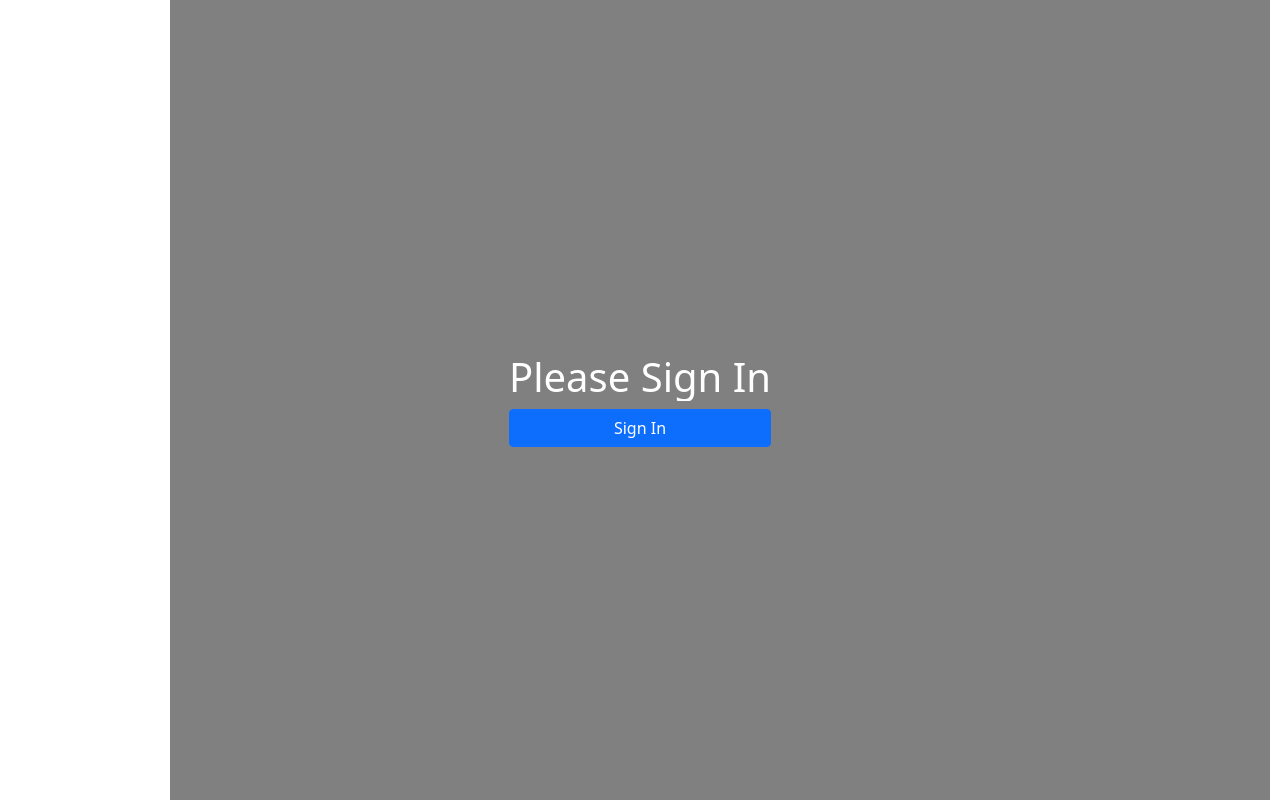
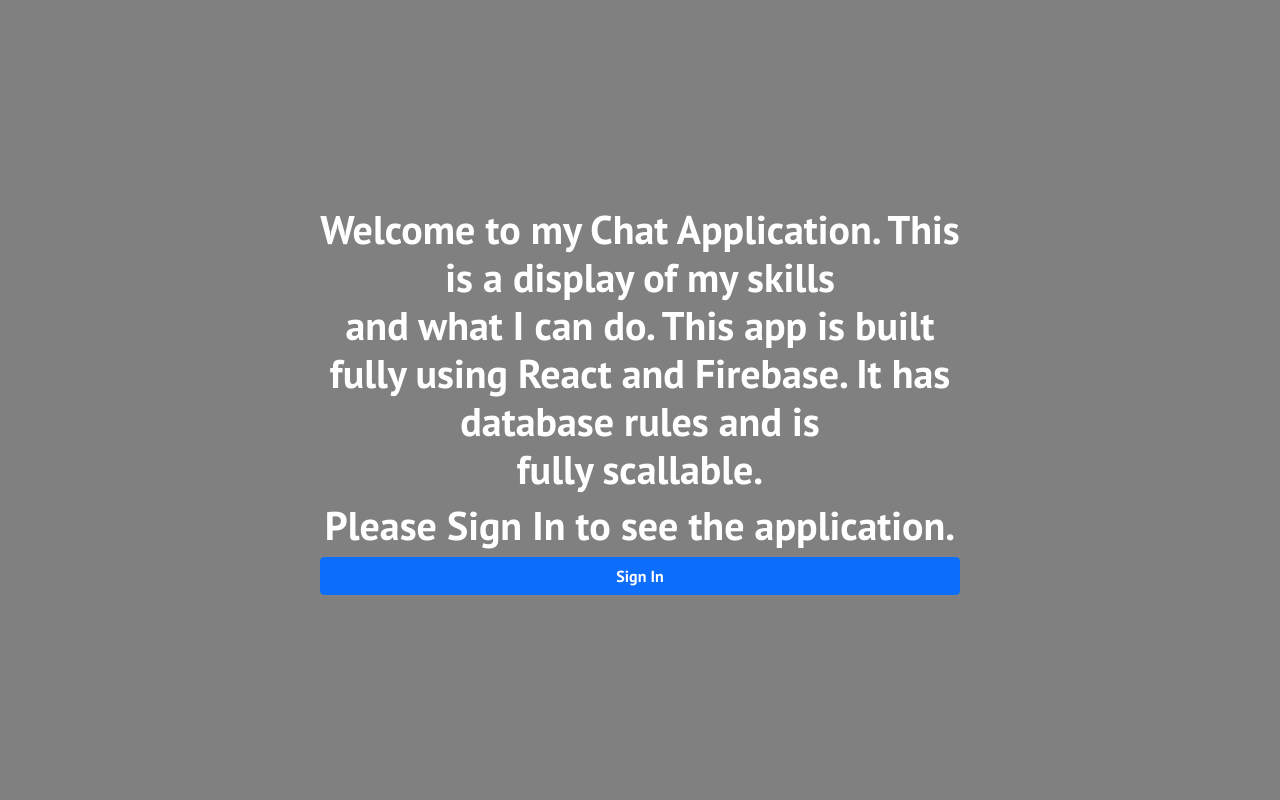
Before and after one commit to antuonettte/React-Smack, a React (Create React App) app: page / in a window 1280 px wide. Built offline with nearby package versions, Linux system fonts and the light colour scheme; no server answers; the database is empty.

Commit message:
Changed notAuth

```diff
--- a/src/components/NotAuthenticated.js
+++ b/src/components/NotAuthenticated.js
@@ -10,7 +10,11 @@ export const NotAuthenticated = () => {
         <React.Fragment>
             <div className="auth">
                 <div className="center">
-                    <h1 className="">Please Sign In</h1>
+                    <h1>Welcome to my Chat Application. This is a display of my skills <br />
+                        and what I can do. This app is built fully using React and Firebase. It has database rules and is <br />
+                        fully scallable.
+                    </h1>
+                    <h1 className="">Please Sign In to see the application.</h1>
                     <button className="w-100 btn btn-primary" onClick={signIn} >Sign In</button>
                 </div>
             </div>
--- a/src/components/Sidebar.js
+++ b/src/components/Sidebar.js
@@ -81,7 +81,7 @@ export const Sidebar = () => {
                             <input name="name" type="text" className="form-control mb-3 shadow-none" id="groupName" />
                         </div>
                         <div className="form-group form-check">
-                            <input name="private" type="checkbox" className="form-check-input shadow-none" id="exampleCheck1" />
+                            {/* <input name="private" type="checkbox" className="form-check-input shadow-none" id="exampleCheck1" /> */}
                             {/* <label className="form-check-label" for="exampleCheck1">Private Group</label> */}
                         </div>
                         <button type="submit" onClick={handleClose} className="btn btn-primary my-3 shadow-none mx-auto">Create Group</button>
--- a/src/static/css/notauth.css
+++ b/src/static/css/notauth.css
@@ -1,9 +1,16 @@
+@import url('https://fonts.googleapis.com/css2?family=PT+Sans:wght@700&display=swap');
+
 .auth {
-    width: 100vw;
-    height: 100vh;
+    position: absolute;
+    top:0;
+    bottom:0;
+    left:0;
+    right:0;
     background-color: gray;
     color: white;
+    text-align: center;
     overflow: hidden;
+    font-family: 'Pt Sans', sans-serif;
 }
 
 .center {
```
